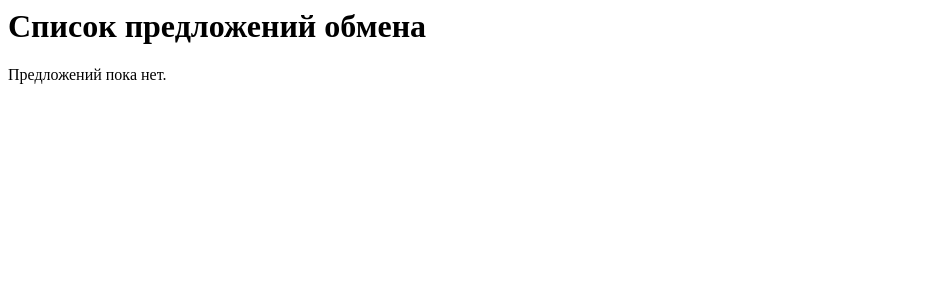
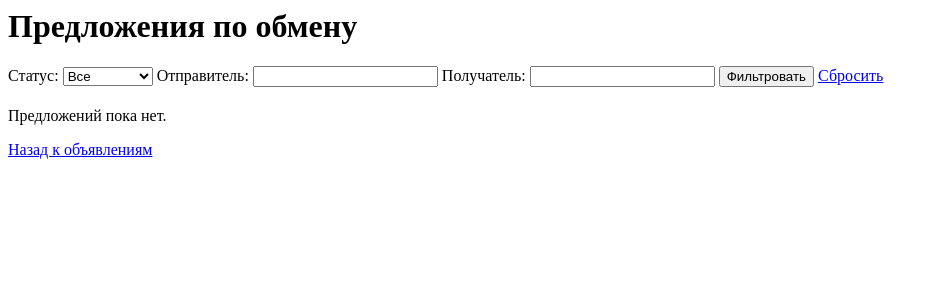
Before and after one commit to pphenomen/barter-system, a Django app: page /exchange/ in a window 1280 px wide. Shown: the top 300 px of the page, without its empty margins (0-938 px from the left). Run offline with Django 5.2, Linux system fonts and the light colour scheme; data that the repository does not hold is empty.

Commit message:
фильтрация для предложений по обмену + документация

```diff
--- a/ads/templates/ads/ad_list.html
+++ b/ads/templates/ads/ad_list.html
@@ -2,6 +2,7 @@
     <a href="{% url 'ad_list' %}">Все объявления</a>
     {% if request.user.is_authenticated %}
         | <a href="{% url 'my_ads' %}">Мои объявления</a>
+        | <a href="{% url 'exchange_list' %}">Предложения по обмену</a>
         | <a href="{% url 'exchange_sent' %}">Отправленные предложения</a>
         | <a href="{% url 'exchange_received' %}">Полученные предложения</a>
         | Вы вошли как: {{ request.user.username }}
--- a/ads/templates/exchanges/exchange_list.html
+++ b/ads/templates/exchanges/exchange_list.html
@@ -1,4 +1,23 @@
-<h1>Список предложений обмена</h1>
+<h1>Предложения по обмену</h1>
+
+<form method="get" style="margin-bottom: 20px;">
+    <label for="status">Статус:</label>
+    <select name="status" id="status">
+        <option value="">Все</option>
+        <option value="Ожидает" {% if request.GET.status == "Ожидает" %}selected{% endif %}>Ожидает</option>
+        <option value="Принята" {% if request.GET.status == "Принята" %}selected{% endif %}>Принята</option>
+        <option value="Отклонена" {% if request.GET.status == "Отклонена" %}selected{% endif %}>Отклонена</option>
+    </select>
+
+    <label for="sender">Отправитель:</label>
+    <input type="text" name="sender" value="{{ request.GET.sender }}">
+
+    <label for="receiver">Получатель:</label>
+    <input type="text" name="receiver" value="{{ request.GET.receiver }}">
+
+    <button type="submit">Фильтровать</button>
+    <a href="{% url 'exchange_list' %}">Сбросить</a>
+</form>
 
 {% for p in proposals %}
     <div style="border:1px solid #ccc; padding:10px; margin:10px;">
@@ -10,3 +29,5 @@
 {% empty %}
     <p>Предложений пока нет.</p>
 {% endfor %}
+
+<a href="{% url 'ad_list' %}">Назад к объявлениям</a>
--- a/ads/views.py
+++ b/ads/views.py
@@ -14,6 +14,7 @@ class SignUpView(CreateView):
     success_url = reverse_lazy('ad_list')
 
     def form_valid(self, form):
+        """Устанавливает текущего пользователя как автора объявления"""
         user = form.save()
         login(self.request, user)
         return redirect(self.success_url)
@@ -26,6 +27,7 @@ class MyAdsView(ListView):
     ordering = ['-created_at']
 
     def get_queryset(self):
+        """Фильтрует объявления по текущему пользователю"""
         return Ad.objects.filter(user=self.request.user)
 
 class AdListView(ListView):
@@ -43,11 +45,13 @@ class AdCreateView(CreateView):
     success_url = reverse_lazy('ad_list')
 
     def dispatch(self, request, *args, **kwargs):
+        """Ограничивает доступ только для авторизованных пользователей"""
         if not request.user.is_authenticated:
             return redirect('/admin/login/')
         return super().dispatch(request, *args, **kwargs)
 
     def form_valid(self, form):
+        """Устанавливает текущего пользователя как автора объявления"""
         form.instance.user = self.request.user
         return super().form_valid(form)
 
@@ -59,6 +63,7 @@ class AdUpdateView(UpdateView):
     success_url = reverse_lazy('my_ads')
 
     def dispatch(self, request, *args, **kwargs):
+        """Проверяет, что текущий пользователь это автор объявления"""
         obj = self.get_object()
         if request.user != obj.user:
             return redirect('ad_list')
@@ -71,6 +76,7 @@ class AdDeleteView(DeleteView):
     success_url = reverse_lazy('my_ads')
 
     def dispatch(self, request, *args, **kwargs):
+        """Проверяет, что текущий пользователь это автор объявления"""
         obj = self.get_object()
         if request.user != obj.user:
             return redirect('ad_list')
@@ -84,20 +90,24 @@ class ExchangeProposalCreateView(CreateView):
     success_url = '/'
 
     def form_valid(self, form):
+        """Устанавливает статус 'Ожидает' перед сохранением предложения"""
         form.instance.status = 'Ожидает'
         return super().form_valid(form)
 
     def dispatch(self, request, *args, **kwargs):
+        """Ограничивает доступ только для авторизованных пользователей"""
         if not request.user.is_authenticated:
             return redirect('/admin/login/')
         return super().dispatch(request, *args, **kwargs)
 
     def get_form_kwargs(self):
+        """Передаёт текущего пользователя в форму для фильтрации объявлений"""
         kwargs = super().get_form_kwargs()
         kwargs['user'] = self.request.user
         return kwargs
 
     def get_context_data(self, **kwargs):
+        """Добавляет в контекст выбранное объявление-получатель"""
         context = super().get_context_data(**kwargs)
         receiver_id = self.request.GET.get('receiver')
         if receiver_id:
@@ -108,6 +118,7 @@ class ExchangeProposalCreateView(CreateView):
         return context
 
     def get_initial(self):
+        """Автоматически заполняет поле отправителя"""
         initial = super().get_initial()
         receiver_id = self.request.GET.get('receiver')
         if receiver_id:
@@ -115,13 +126,14 @@ class ExchangeProposalCreateView(CreateView):
         return initial
 
 class ExchangeProposalListView(ListView):
-    """Список предложений обмена с фильтрацией"""
+    """Список всех предложений обмена с фильтрацией по статусу, отправителю и получателю"""
     model = ExchangeProposal
     template_name = 'exchanges/exchange_list.html'
     context_object_name = 'proposals'
     ordering = ['-created_at']
 
     def get_queryset(self):
+        """Применяет фильтры из GET-параметров (status, sender, receiver)"""
         queryset = ExchangeProposal.objects.all()
         status = self.request.GET.get('status')
         sender = self.request.GET.get('sender')
@@ -144,6 +156,7 @@ class SentProposalsView(ListView):
     ordering = ['-created_at']
 
     def get_queryset(self):
+        """Фильтрует предложения, где текущий пользователь является получателем"""
         return ExchangeProposal.objects.filter(ad_sender__user=self.request.user)
 
 class ReceivedProposalsView(ListView):
@@ -154,9 +167,11 @@ class ReceivedProposalsView(ListView):
     ordering = ['-created_at']
 
     def get_queryset(self):
+        """Фильтрует предложения, где текущий пользователь является получателем"""
         return ExchangeProposal.objects.filter(ad_receiver__user=self.request.user)
 
     def post(self, request, *args, **kwargs):
+        """Обрабатывает изменение статуса предложения: принять или отклонить"""
         proposal_id = request.POST.get('proposal_id')
         action = request.POST.get('action')
 
```
